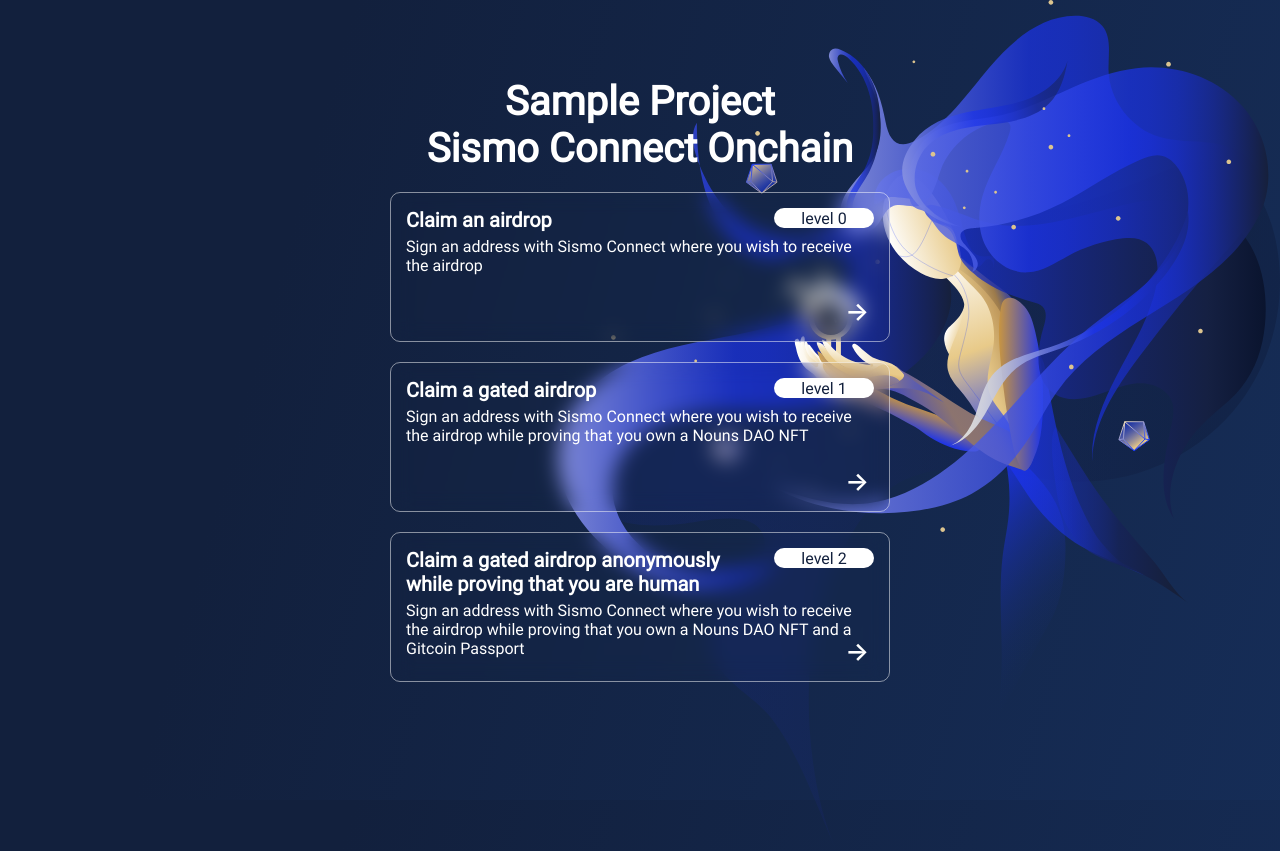
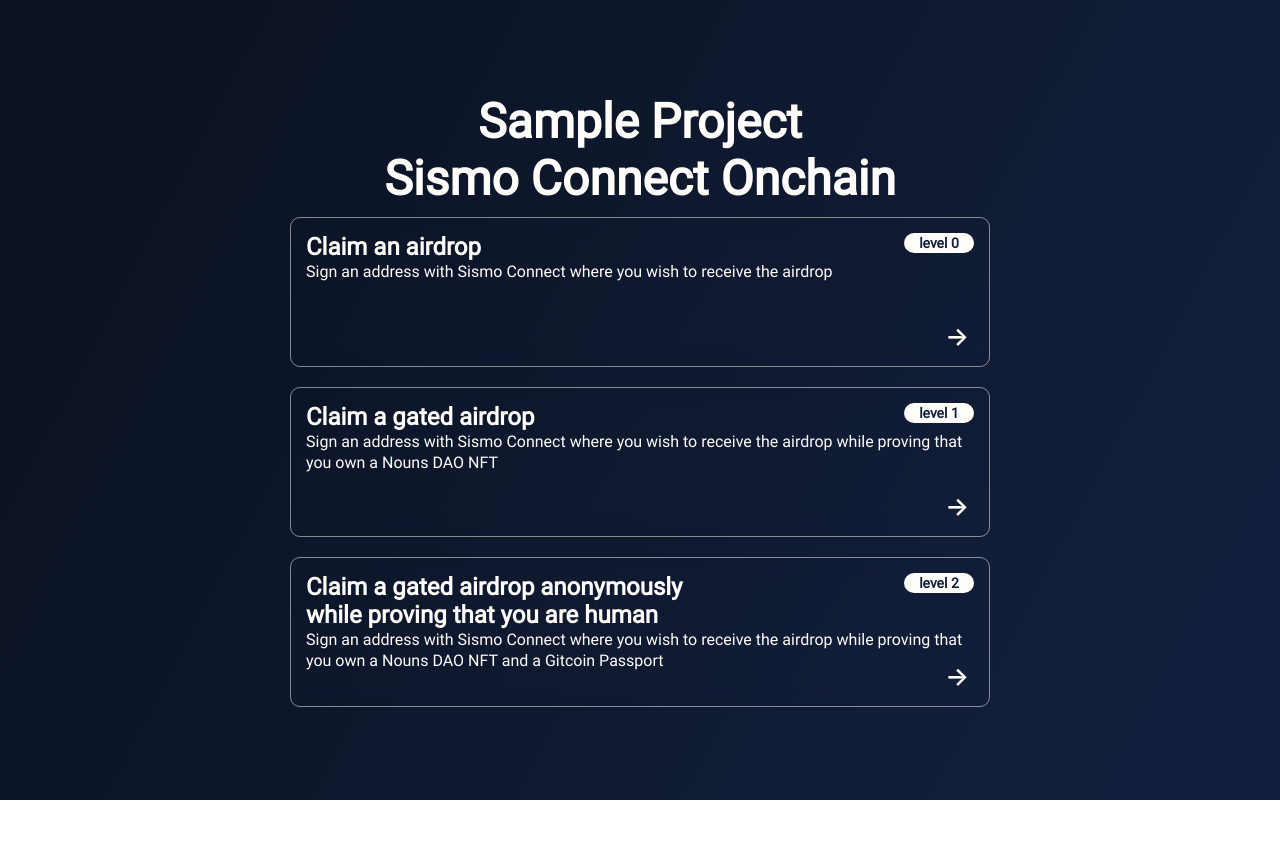
Before and after one commit to sismo-core/sismo-connect-onchain-sample-project, a Next.js app: page / in a window 1280 px wide. After the commit the page ends 800 px from the top, so only its background shows below. Built offline with nearby package versions, Linux system fonts and the light colour scheme.

Commit message:
feat: harmonisation css with offchain repo

```diff
--- a/src/pages/_app.tsx
+++ b/src/pages/_app.tsx
@@ -1,16 +1,10 @@
 import "@/styles/globals.css";
-import { getDefaultProvider } from "ethers";
+import "@/styles/classes.css";
 import type { AppProps } from "next/app";
-import { mumbaiFork } from "../../config";
 
 export default function App({ Component, pageProps }: AppProps) {
   return (
     <>
-      <img
-        style={{ position: "absolute", right: 0, zIndex: -1 }}
-        src="/assets/sismo-landing-art.svg"
-        alt="sismo art"
-      />
       <Component {...pageProps} />
     </>
   );
--- a/src/pages/index.tsx
+++ b/src/pages/index.tsx
@@ -1,6 +1,4 @@
-import { exec } from "child_process";
 import { useRouter } from "next/router";
-import { useEffect } from "react";
 
 export default function Home() {
   const router = useRouter();
--- a/src/pages/level-0-claim-airdrop.tsx
+++ b/src/pages/level-0-claim-airdrop.tsx
@@ -208,7 +208,7 @@
 
         {error && (
           <>
-            <h2>{error}</h2>
+            <p className="error">{error}</p>
           </>
         )}
       </div>
--- a/src/pages/level-1-claim-airdrop.tsx
+++ b/src/pages/level-1-claim-airdrop.tsx
@@ -211,7 +211,7 @@
 
         {error && (
           <>
-            <h2>{error}</h2>
+            <p className="error">{error}</p>
           </>
         )}
       </div>
--- a/src/pages/level-2-claim-airdrop.tsx
+++ b/src/pages/level-2-claim-airdrop.tsx
@@ -213,7 +213,7 @@
 
         {error && (
           <>
-            <h2>{error}</h2>
+            <p className="error">{error}</p>
           </>
         )}
       </div>
--- /dev/null
+++ b/src/styles/classes.css
@@ -0,0 +1,72 @@
+.back-button {
+  position: absolute;
+  top: 50px;
+  left: 50px;
+  font-family: "Roboto-Medium";
+  font-size: 16px;
+  border-radius: 5px;
+  padding: 5px;
+}
+
+.input-group {
+  display: flex;
+  flex-direction: column;
+  align-items: flex-start;
+  margin-bottom: 40px;
+  gap: 10px;
+}
+
+.container {
+  display: flex;
+  flex-direction: column;
+  align-items: center;
+  justify-content: center;
+  max-width: 700px;
+  margin: 0 auto;
+  min-height: 100vh;
+}
+
+.profile-container {
+  display: flex;
+  flex-direction: column;
+
+  width: 700px;
+  padding: 20px;
+  border: 1px solid white;
+  border-radius: 10px;
+  background-color: rgba(255, 255, 255, 0.1);
+  backdrop-filter: blur(10px);
+}
+
+.connect-wallet-button {
+  display: inline-block;
+  padding: 10px 20px;
+  font-size: 16px;
+  font-weight: bold;
+  text-align: center;
+  color: #000;
+  background-color: #fff;
+  border: none;
+  border-radius: 4px;
+  cursor: pointer;
+}
+
+.disconnect-wallet-button {
+  display: inline-block;
+  padding: 10px 20px;
+  font-size: 12px;
+  font-weight: bold;
+  text-align: center;
+  color: #000;
+  background-color: #fff;
+  border: none;
+  border-radius: 4px;
+  cursor: pointer;
+}
+
+.error {
+  color: #E2C488;
+  font-size: 20px;
+  line-height: 26px;
+  text-align: center;
+}
--- a/src/styles/globals.css
+++ b/src/styles/globals.css
@@ -1,6 +1,6 @@
 body {
   margin: 0;
-  font-family: Roboto-Medium, -apple-system, BlinkMacSystemFont, "Segoe UI", "Roboto", "Oxygen",
+  font-family: Roboto-Regular, -apple-system, BlinkMacSystemFont, "Segoe UI", "Roboto", "Oxygen",
     "Ubuntu", "Cantarell", "Fira Sans", "Droid Sans", "Helvetica Neue", sans-serif;
   -webkit-font-smoothing: antialiased;
   -moz-osx-font-smoothing: grayscale;
@@ -11,13 +11,14 @@
 }
 
 html {
-  background: linear-gradient(285.51deg, #193970 -75.32%, #12203d 76.45%);
-  color: #ffffff;
+  /*  // background: linear-gradient(117.63deg, #0A1222 11.07%, #13203D 90.48%) url("/assets/sismo-landing-art.svg") no-repeat center center fixed; */
+  background: linear-gradient(117.63deg, #0a1222 11.07%, #13203d 90.48%);
+  color: #fffdf9;
 }
 
 p {
   margin: 0px;
-  color: white;
+  line-height: 21px;
 }
 
 a {
@@ -33,33 +34,23 @@
 h6 {
   margin: 0px;
   padding: 0px;
-  font-family: "Roboto-Medium";
+  font-family: "Roboto-Regular";
 }
 
 h1 {
+  font-size: 48px;
+  text-align: center;
+  margin-bottom: 10px;
+}
+
+h2 {
   font-size: 40px;
-  margin-bottom: 20px;
-  color: white;
+  margin-bottom: 30px;
   text-align: center;
 }
 
-h2 {
-  font-size: 28px;
-  margin-bottom: 20px;
-  color: white;
-}
-
 h3 {
-  font-size: 20px;
-  margin-bottom: 5px;
-  color: white;
-}
-
-section {
-  display: flex;
-  flex-direction: column;
-  align-items: center;
-  margin-bottom: 40px;
+  font-size: 24px;
 }
 
 ul {
@@ -72,26 +63,26 @@
   gap: 20px;
 }
 
+
 li {
+  list-style: none;
   position: relative;
   display: flex;
   flex-direction: column;
-
-  list-style: none;
   padding: 15px;
-  border-radius: 10px;
-  width: 500px;
+  border-radius: 0px;
+  width: 100%;
   height: 150px;
   cursor: pointer;
-
   transition: all 0.2s ease-in-out;
-  border: 1px solid rgba(255, 255, 255, 0.5);
+  border: 1px solid rgba(255, 253, 249, 0.5);
   backdrop-filter: blur(10px);
+  border-radius: 10px;
 }
 
 li:hover {
-  border: 1px solid rgba(255, 255, 255, 1);
-  background-color: rgba(255, 255, 255, 0.1);
+  border: 1px solid rgba(255, 253, 249, 1);
+  background-color: rgba(255, 253, 249, 0.1);
 }
 
 li:active {
@@ -102,13 +93,15 @@
   position: absolute;
   top: 15px;
   right: 15px;
-  color: #12203d;
-  background-color: white;
-  width: 100px;
-  height: 20px;
   display: flex;
   justify-content: center;
   align-items: center;
+  width: 70px;
+  height: 20px;
+  font-size: 14px;
+  font-weight: 700;
+  color: #13203d;
+  background-color: rgba(255, 253, 249, 1);
   border-radius: 10px;
 }
 
@@ -135,7 +128,25 @@
 }
 
 li:hover:after {
-  transform: translate(5px, 0px);
+  transform: translate(5px, 0px) scale(1.1);
+}
+
+input {
+  font-size: 20px;
+  font-family: "Roboto-Regular";
+  color: white;
+  width: 100%;
+  height: 53px;
+  border-radius: 10px;
+  border: 1px solid rgba(255, 255, 255, 0.5);
+  background-color: transparent;
+  backdrop-filter: blur(20px);
+  padding: 0 10px;
+}
+
+input:focus {
+  outline: none;
+  border: 1px solid rgba(255, 255, 255, 1);
 }
 
 code {
@@ -144,92 +155,7 @@
 
 label {
   font-size: 20px;
-  font-family: "Roboto-Medium";
   color: white;
-}
-
-input {
-  width: 500px;
-  height: 53px;
-  border-radius: 10px;
-  border: 1px solid rgba(255, 255, 255, 0.5);
-  padding: 0 10px;
-  font-size: 20px;
-  font-family: "Roboto-Regular";
-  margin-bottom: 10px;
-  color: white;
-  background-color: transparent;
-}
-
-input:focus {
-  outline: none;
-  border: 1px solid rgba(255, 255, 255, 1);
-}
-
-.back-button {
-  position: absolute;
-  top: 50px;
-  left: 50px;
-  font-family: "Roboto-Medium";
-  font-size: 16px;
-  border-radius: 5px;
-  padding: 5px;
-}
-
-.input-group {
-  display: flex;
-  flex-direction: column;
-  align-items: flex-start;
-  margin-bottom: 40px;
-  gap: 10px;
-}
-
-.container {
-  display: flex;
-  flex-direction: column;
-  align-items: center;
-  justify-content: center;
-  max-width: 700px;
-  margin: 0 auto;
-  min-height: 100vh;
-}
-
-.profile-container {
-  display: flex;
-  flex-direction: column;
-
-  width: 700px;
-  padding: 20px;
-  border: 1px solid white;
-  border-radius: 10px;
-  background-color: rgba(255, 255, 255, 0.1);
-  backdrop-filter: blur(10px);
-}
-
-.connect-wallet-button {
-  display: inline-block;
-  padding: 10px 20px;
-  font-size: 16px;
-  font-weight: bold;
-  text-align: center;
-  color: #000;
-  background-color: #fff;
-  border: none;
-  border-radius: 4px;
-  cursor: pointer;
-}
-
-.disconnect-wallet-button {
-  display: inline-block;
-  padding: 10px 20px;
-  font-size: 12px;
-  font-weight: bold;
-  text-align: center;
-  color: #000;
-  background-color: #fff;
-  border: none;
-  border-radius: 4px;
-  cursor: pointer;
 }
 
 @font-face {
```
